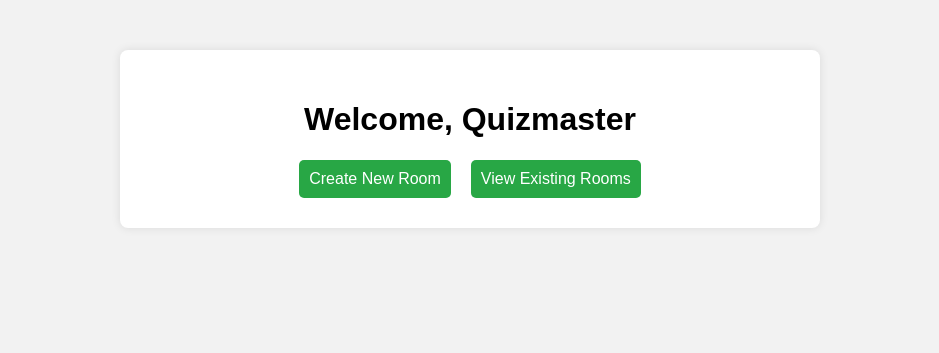
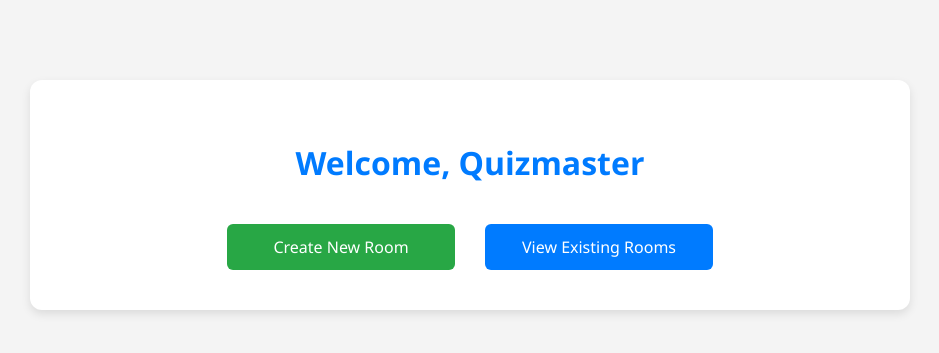
Before and after one commit to himani-kh/Quizly, a FastAPI app: page /dashboard in a window 1280 px wide. Shown: the top 353 px of the page, without its empty margins (170-1109 px from the left). Run offline with FastAPI, Linux system fonts and the light colour scheme.

Commit message:
Update dashboard.html

```diff
--- a/quiz_management_service/templates/dashboard.html
+++ b/quiz_management_service/templates/dashboard.html
@@ -3,15 +3,23 @@
 <head>
     <meta charset="UTF-8">
     <title>Quizmaster Dashboard</title>
-    <link rel="stylesheet" href="/static/styles.css">
 </head>
-<body>
-    <div class="container">
-        <h1>Welcome, Quizmaster</h1>
-        <div class="buttons">
-            <a href="/create-room-page" class="btn">Create New Room</a>
-            <a href="/view-rooms-page" class="btn">View Existing Rooms</a>
+<body style="margin: 0; padding: 0; font-family: 'Segoe UI', Arial, sans-serif; background-color: #f4f4f4;">
+
+    <div style="max-width: 800px; margin: 80px auto; background-color: #ffffff; padding: 40px; border-radius: 12px; box-shadow: 0 4px 10px rgba(0, 0, 0, 0.1);">
+        <h1 style="text-align: center; color: #007BFF; margin-bottom: 40px;">Welcome, Quizmaster</h1>
+
+        <div style="display: flex; justify-content: center; gap: 30px;">
+            <a href="/create-room-page"
+                style="padding: 12px 24px; background-color: #28a745; color: white; font-size: 16px; text-decoration: none; border-radius: 6px; text-align: center; display: inline-block; width: 180px;">
+                Create New Room
+            </a>
+            <a href="/view-rooms-page"
+                style="padding: 12px 24px; background-color: #007BFF; color: white; font-size: 16px; text-decoration: none; border-radius: 6px; text-align: center; display: inline-block; width: 180px;">
+                View Existing Rooms
+            </a>
         </div>
     </div>
+
 </body>
 </html>
```
